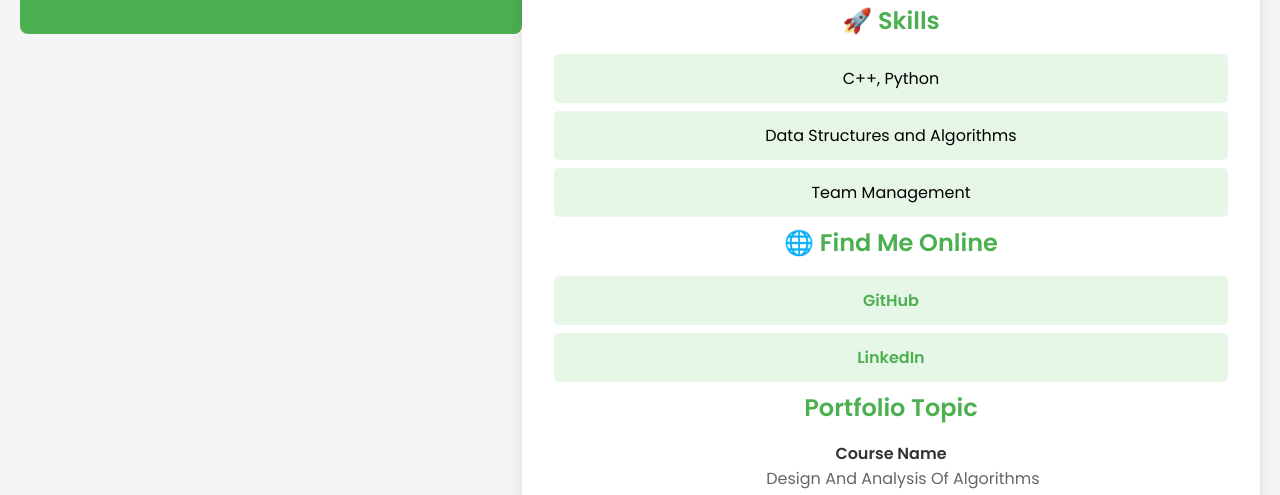
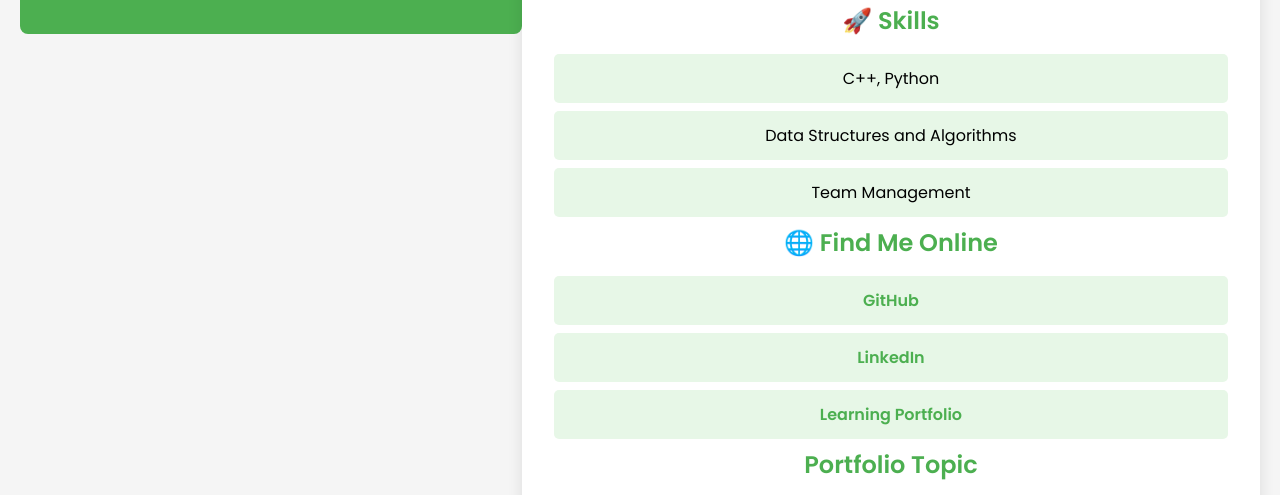
Before and after one commit to SparshSunilNaik/Portfolio.github.io, a plain HTML site: page index.html in a window 1280 px wide. Shown: the part 212-707 px from the top of the page. Drawn offline with Linux system fonts and the light colour scheme.

Commit message:
Update index.html

```diff
--- a/index.html
+++ b/index.html
@@ -30,6 +30,7 @@
         <ul>
             <li><a href="https://github.com/SparshSunilNaik" target="_blank">GitHub</a></li>
             <li><a href="https://www.linkedin.com/in/sparsh-naik-032362267/" target="_blank">LinkedIn</a></li>
+            <li><a href="https://kletechacin-my.sharepoint.com/:w:/g/personal/01fe23bci085_kletech_ac_in/EWAFXkaBWZBMq9cEuwheQhsB7jcnVddBwp1vkI1Yvv5dBQ?e=UOOcz5" target="_blank">Learning Portfolio</a></li>
         </ul>
 
         <h2>Portfolio Topic</h2>
```
